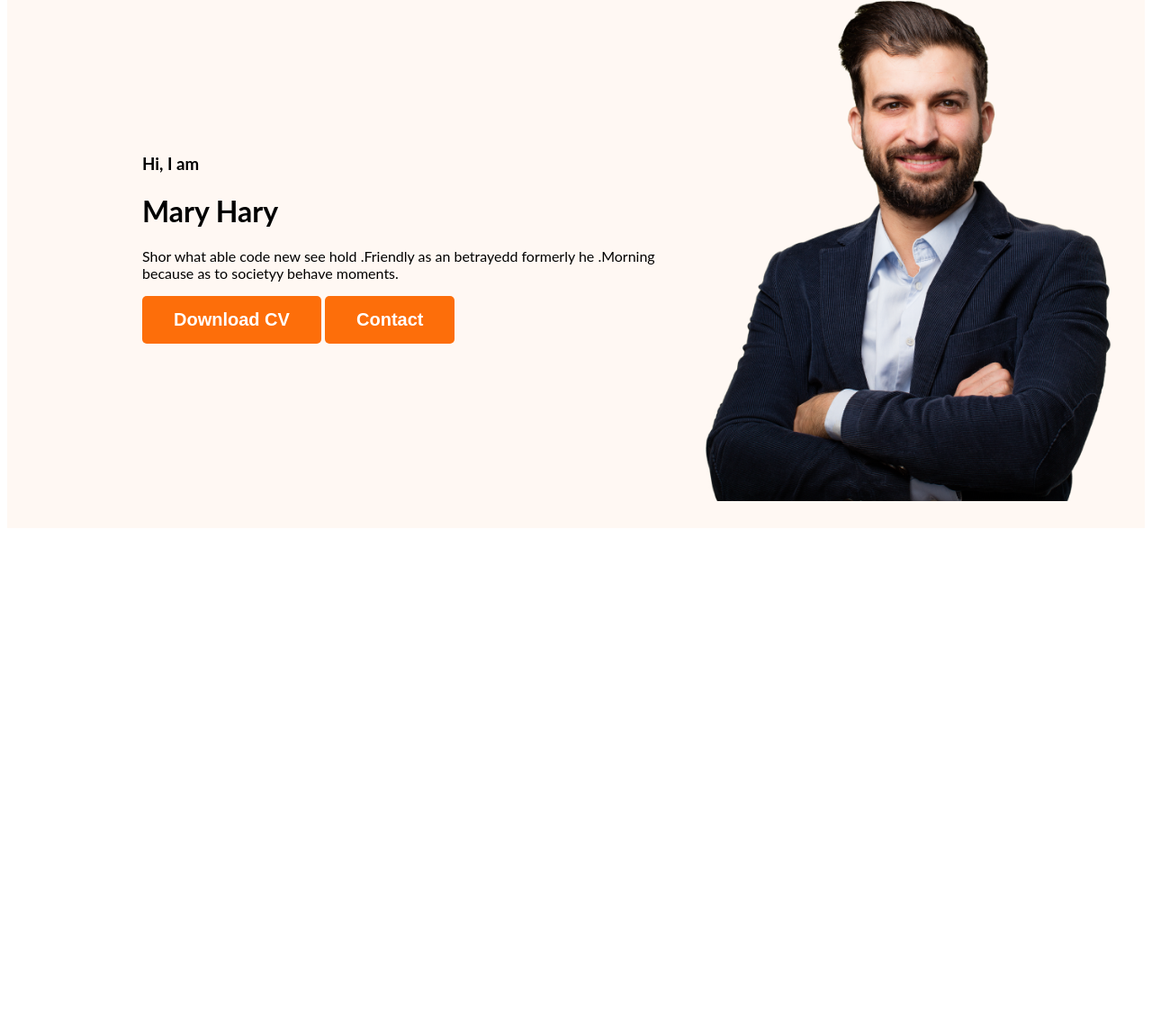
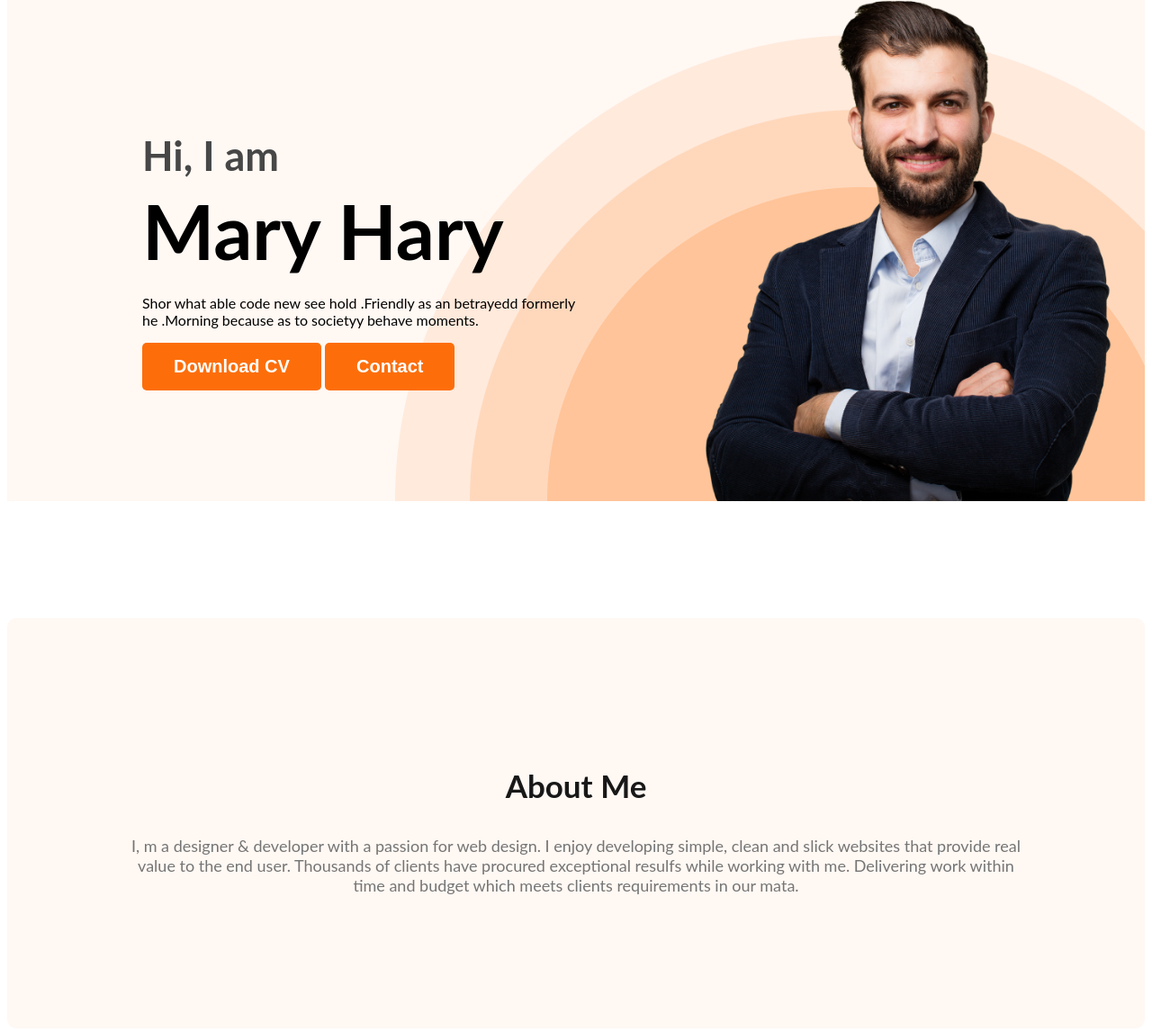
Before and after one commit to nisattabassum25/webdevelopar-porttfolio, a plain HTML site: page index.html in a window 1280 px wide. Shown: the part 204-1350 px from the top of the page at 90% size. Before the commit the page ends 800 px from the top, so only its background shows below. Drawn offline with Linux system fonts and the light colour scheme.

Commit message:
about section created

```diff
--- a/index.html
+++ b/index.html
@@ -26,7 +26,7 @@
             <div class="banner-content">
                 <h3 class="banner-greeting">Hi, I am</h3>
                 <h1 class="banner-title">Mary Hary</h1>
-                <p>Shor what able code new see hold .Friendly as an betrayedd formerly he .Morning because as to societyy behave moments.</p>
+                <p class="banner-description">Shor what able code new see hold .Friendly as an betrayedd formerly he .Morning because as to societyy behave moments.</p>
                 <button class="btn-primary">Download CV</button>
                 <button class="btn-primary">Contact</button>
             </div>
@@ -35,6 +35,11 @@
 
     </header>
     <main>
+        <section class="about">
+            <h3 class="section-title">About Me</h3>
+            <p class="section-description">I, m a designer & developer with a passion for web design. I enjoy developing simple, clean and slick websites that provide real value to the end user. Thousands of clients have procured exceptional resulfs while working with me. Delivering work within time and budget which meets clients requirements in our mata.</p>
+
+        </section>
 
     </main>
     <footer>
--- a/styles/portfolio.css
+++ b/styles/portfolio.css
@@ -15,6 +15,18 @@ body {
     font-size: 20px;
     font-weight: 700;
     padding: 15px 35px;
+}
+.section-title {
+    color: #181818;
+    text-align: center;
+    font-size: 35px;
+    font-weight: 700;
+
+}
+.section-description{
+    color: #757575;
+    text-align: center;
+    font-size: 18px;
 }
 
 /* nav related styles */
@@ -48,13 +60,45 @@ nav a{
 /* header related styles */
 .header{
     background-color: #FFF8F3;
+    background-image: url('../images/header_bg.png');
+    background-repeat: no-repeat;
+    background-position: bottom right ;
 }
 .banner{
-    padding: 30px 30px 30px 150px;
+    padding: 30px 30px 0px 150px;
     display:flex ;
     align-items: center;
+    justify-content: space-between;
 
+}
+
+.banner-content{
+    max-width: 500px;
 }
 .banner .profile-pic{
     width: 500px;
 }
+.banner-greeting{
+    font-size: 45px;
+    color: #474747;
+    margin-bottom: 0;
+
+
+}
+.banner-title{
+    font-size: 85px;
+    font-weight: 700;
+    margin-top: 5px;
+    margin-bottom: 20px;
+
+}
+
+/* main section styles */
+
+/* about section styles */
+.about{
+    padding: 130px;
+    border-radius: 10px;
+    background: #FFF8F3;
+    margin: 130px 0;
+}
```
